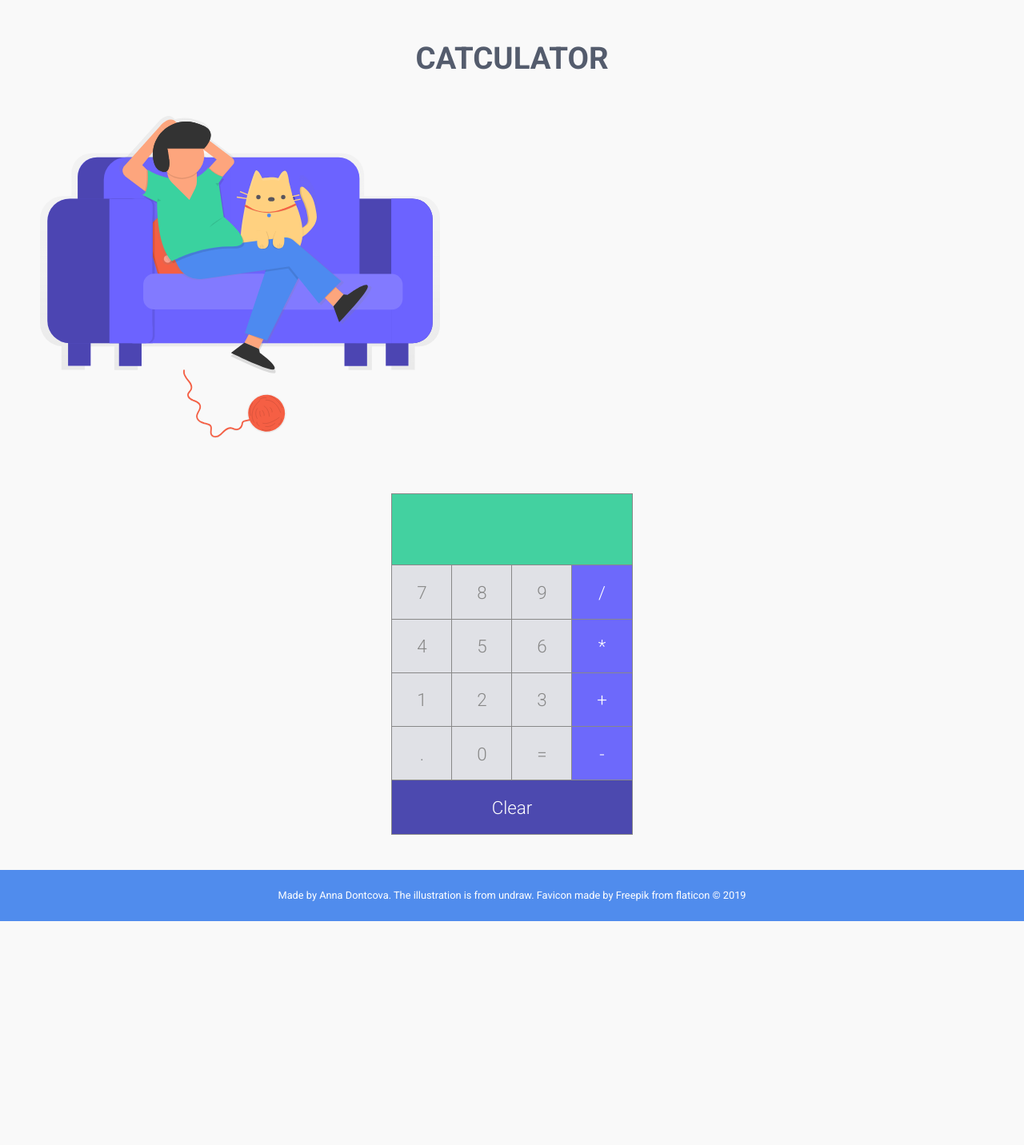
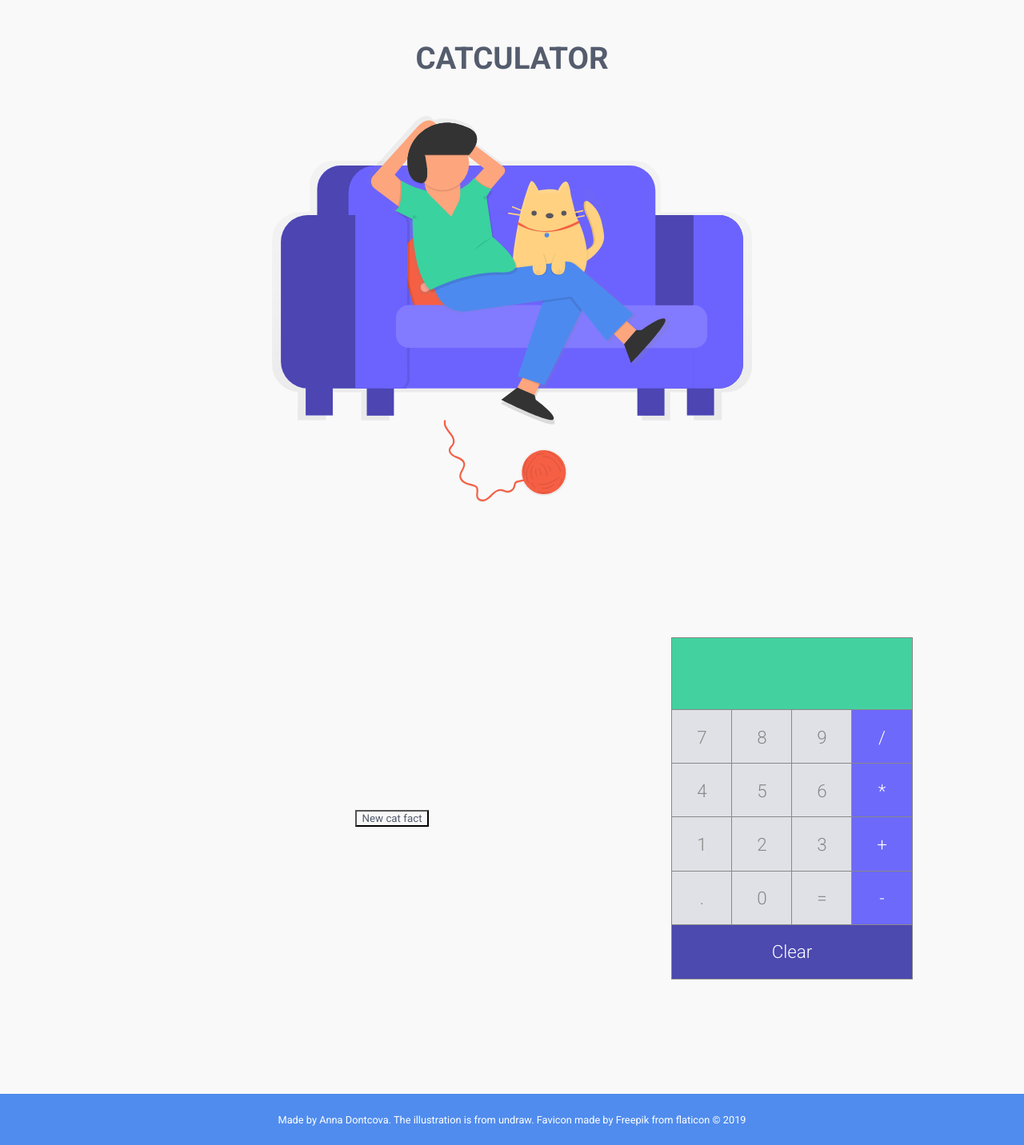
Before and after one commit to codeadventurer/catculator, a React (Create React App) app: page / in a window 1280 px wide. Shown: the whole page at 80% size. Before the commit the page ends 1152 px from the top, so only its background shows below. Built offline with nearby package versions, Linux system fonts and the light colour scheme; no server answers.

Commit message:
trying to find a bug in Catfact

```diff
--- a/src/App.css
+++ b/src/App.css
@@ -14,6 +14,13 @@ h1 {
 }
 
 .heading {
+  padding: 20px;
+  display: flex;
+  flex-direction: column;
+  align-items: center;
+}
+
+.main {
   padding: 20px;
   display: flex;
   flex-direction: column;
@@ -37,7 +44,6 @@ h1 {
 .footer {
   background-color: rgb(80, 140, 237);
   color: white;
-
   height: 3vh;
   display: flex;
   justify-content: center;
@@ -66,18 +72,25 @@ h1 {
     font-size: 2.4em;
   }
   .heading {
-    flex-direction: row;
     padding: 50px;
   }
 
   .heading img {
-    width: 500px;
+    width: 600px;
     height: auto;
     margin-bottom: 0 50px;
   }
 
+  .main {
+    flex-direction: row;
+    justify-content: center;
+    padding: 100px;
+  }
+
   .cat-fact {
-    margin: 50px;
+    margin: 100px;
+    width: 40vw;
+    max-width: 500px;
   }
 
   .fact-text {
--- a/src/App.js
+++ b/src/App.js
@@ -10,12 +10,14 @@ class App extends Component {
         <h1>CATCULATOR</h1>
         <div className="heading">
           <img src="/images/undraw_chilling_8tii.svg" alt="undraw_chilling" />{" "}
+        </div>
+
+        <div className="main">
           <div className="cat-fact">
             <CatFact />
           </div>
+          <Calculator />
         </div>
-
-        <Calculator />
 
         <div className="footer">
           <div className="footer-text">
--- a/src/components/Calculator.js
+++ b/src/components/Calculator.js
@@ -17,15 +17,6 @@ class Calculator extends Component {
       input: this.state.input + val,
       currentNumber: this.state.input + val
     });
-  };
-
-  addZeroToInput = val => {
-    if (this.state.input !== "") {
-      this.setState({
-        input: this.state.input + val,
-        currentNumber: this.state.input + val
-      });
-    }
   };
 
   addDecimal = val => {
@@ -131,7 +122,7 @@ class Calculator extends Component {
 
           <div className="row">
             <Button handleClick={this.addDecimal}>.</Button>
-            <Button handleClick={this.addZeroToInput}>0</Button>
+            <Button handleClick={this.addToInput}>0</Button>
             <Button handleClick={this.evaluate}>=</Button>
             <Button handleClick={this.substract}>-</Button>
           </div>
--- a/src/components/Catfact.js
+++ b/src/components/Catfact.js
@@ -1,13 +1,15 @@
 import React, { Component } from "react";
 import axios from "axios";
 
-export class Catfact extends Component {
-  state = {
-    // loading: false,
-    facts: [],
-    randomFact:
-      "The frequency of a domestic cat's purr is the same at which muscles and bones repair themselves."
-  };
+class Catfact extends Component {
+  constructor(props) {
+    super(props);
+    this.state = {
+      // loading: false,
+      facts: [],
+      randomFact: ""
+    };
+  }
 
   getFacts = () => {
     // this.setState({ loading: true });
@@ -34,7 +36,10 @@ export class Catfact extends Component {
     this.getFacts();
   }
 
-  // handleClick(event) {
+  handleClick(event) {
+    event.preventDefault();
+    console.log(this.state.facts);
+  }
   //   event.preventDefault();
   //   console.log("works!");
   //   let random = Math.floor(Math.random() * this.state.facts.length);
@@ -52,7 +57,7 @@ export class Catfact extends Component {
     return (
       <div>
         <p className="fact-text">{fact}</p>
-        {/* <button onClick={this.handleClick}>New cat fact</button> */}
+        <button onClick={this.handleClick}>New cat fact</button>
       </div>
     );
   }
```
